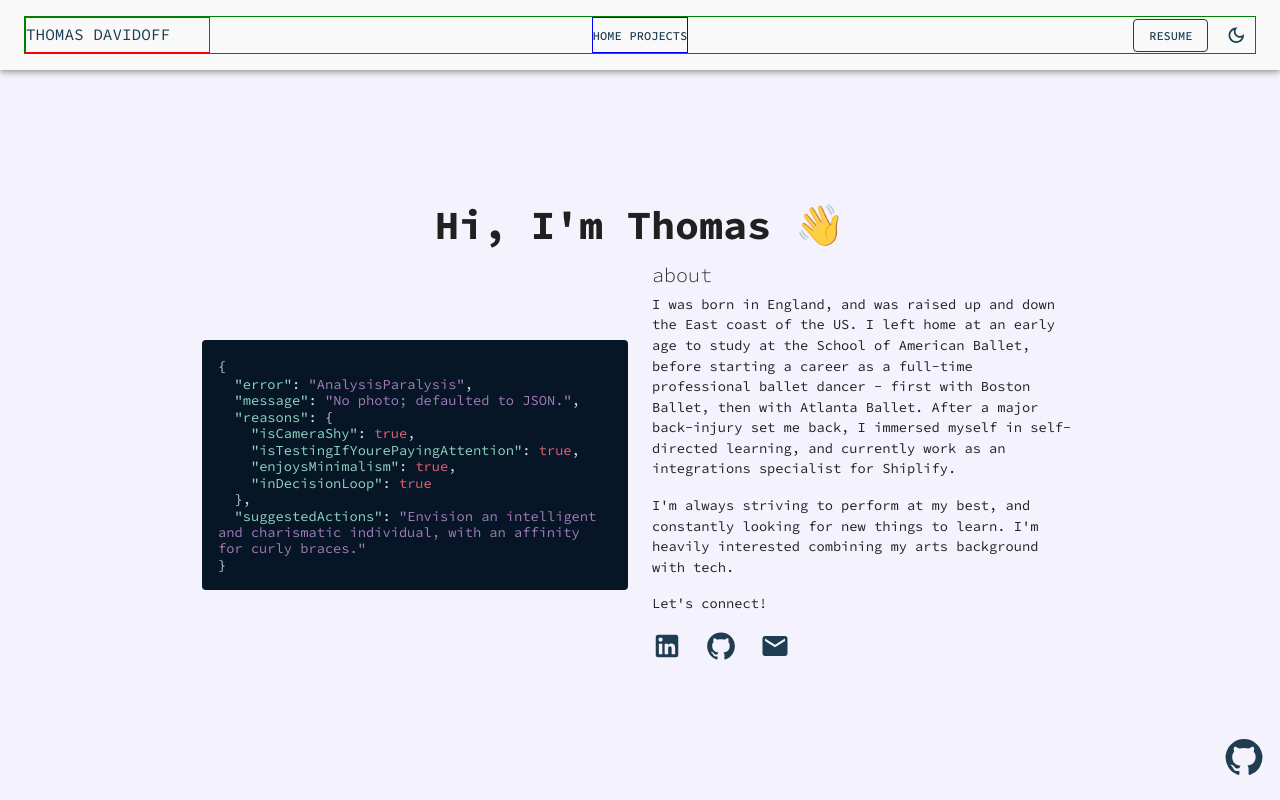
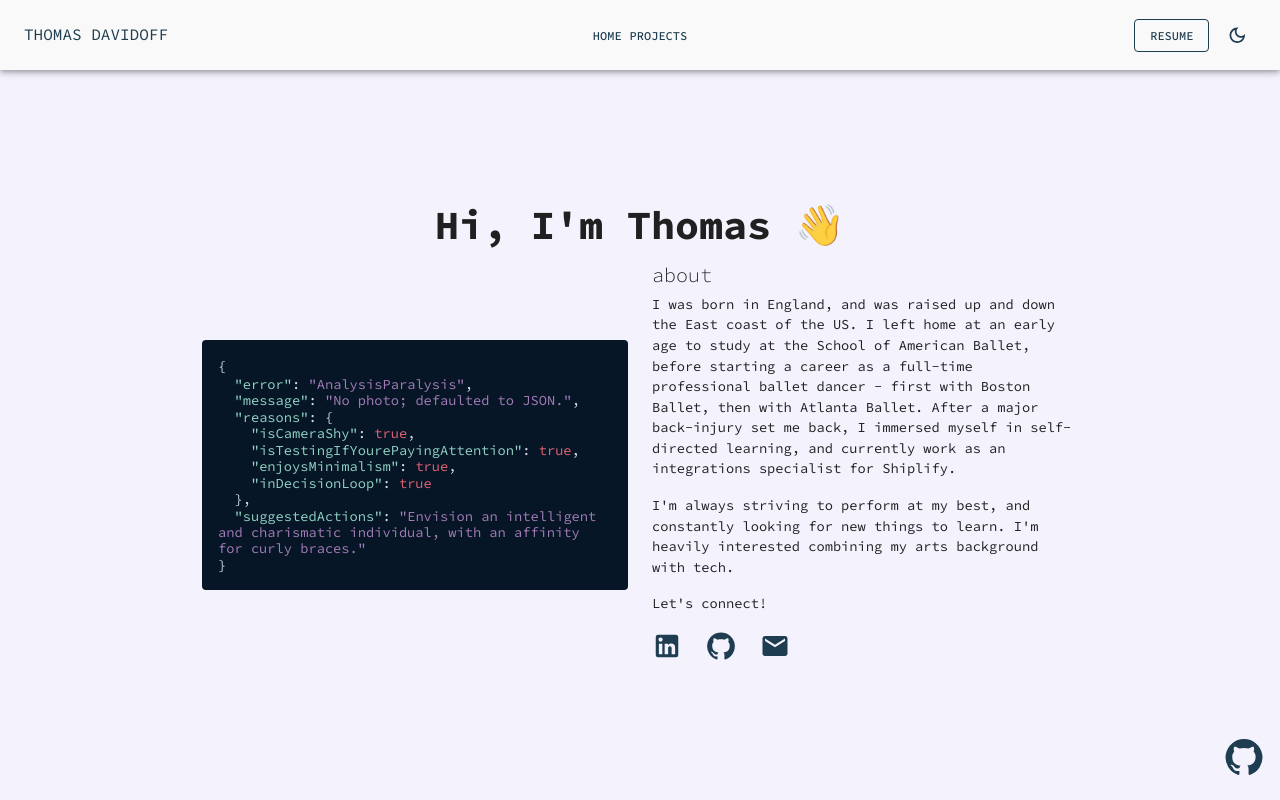
Before and after one commit to thomas-davidoff/personal-portfolio, a React (Vite) app: page / in a window 1280 px wide. Shown: the top 800 px of the page. Built offline with nearby package versions, Linux system fonts and the light colour scheme.

Commit message:
removed mistakenly left-in borders

```diff
--- a/src/scenes/global/Appbar.jsx
+++ b/src/scenes/global/Appbar.jsx
@@ -53,7 +53,6 @@ export default function MyAppBar() {
             display: 'flex',
             justifyContent: 'space-between',
             width: '100%',
-            border: '1px solid green',
           }}
         >
           <Box
@@ -64,7 +63,6 @@ export default function MyAppBar() {
               width: '15%',
               whiteSpace: 'nowrap',
               justifyContent: 'flex-start',
-              border: '1px solid red',
             }}
           >
             <Link to="/" style={{ textDecoration: 'none', color: 'inherit' }}>
@@ -74,7 +72,7 @@ export default function MyAppBar() {
             </Link>
           </Box>
 
-          <Stack direction="row" spacing={spacing(1)} alignItems="center" border="1px solid blue">
+          <Stack direction="row" spacing={spacing(1)} alignItems="center">
             {[
               {
                 text: 'Home',
--- a/src/scenes/home/Welcome.jsx
+++ b/src/scenes/home/Welcome.jsx
@@ -75,7 +75,11 @@ function Welcome() {
               Let&apos;s connect!
             </Typography>
 
-            <Stack direction="row" spacing={spacing(3)}>
+            <Stack
+              direction="row"
+              spacing={spacing(3)}
+              sx={{ justifyContent: { xs: 'center', md: 'left' } }}
+            >
               <IconBox icon={LinkedInIcon} to="https://www.linkedin.com/in/thomas-davidoff" />
               <IconBox icon={GitHubIcon} to="https://github.com/thomas-davidoff" />
               <IconBox icon={MailIcon} to="mailto:thomas.davidoff@gmail.com" />
```
